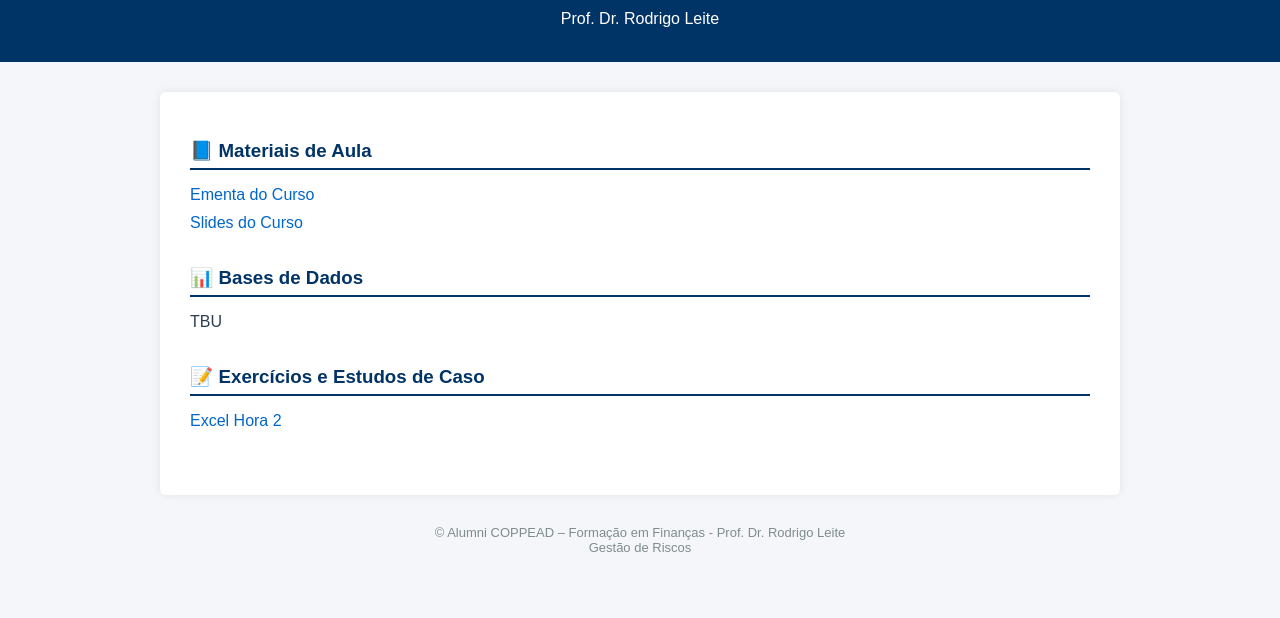
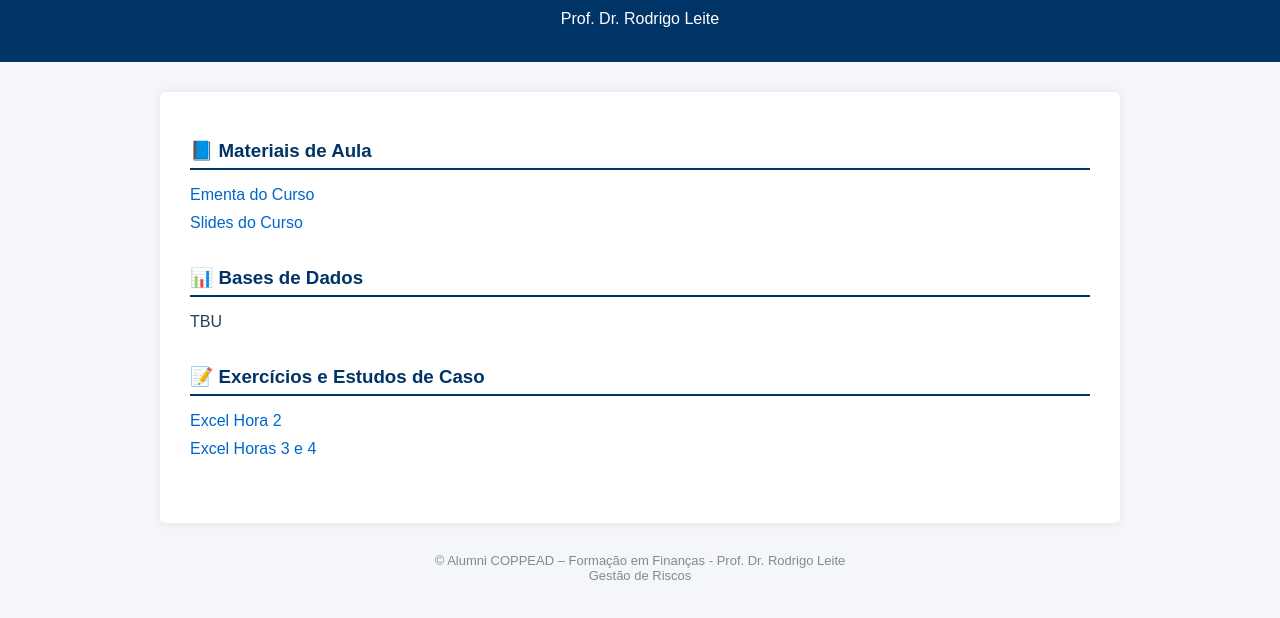
Before and after one commit to ROLeite/roleite.github.io, a plain HTML site: page riscos/index.html in a window 1280 px wide. Shown: the part 80-698 px from the top of the page. Drawn offline with Linux system fonts and the light colour scheme.

Commit message:
Update index.html

```diff
--- a/riscos/index.html
+++ b/riscos/index.html
@@ -95,6 +95,7 @@
         <h3>📝 Exercícios e Estudos de Caso</h3>
         <ul>
             <li><a href="millerorr.xlsx">Excel Hora 2</a></li>
+            <li><a href="">Excel Horas 3 e 4</a></li>
         </ul>
     </section>
 
```
